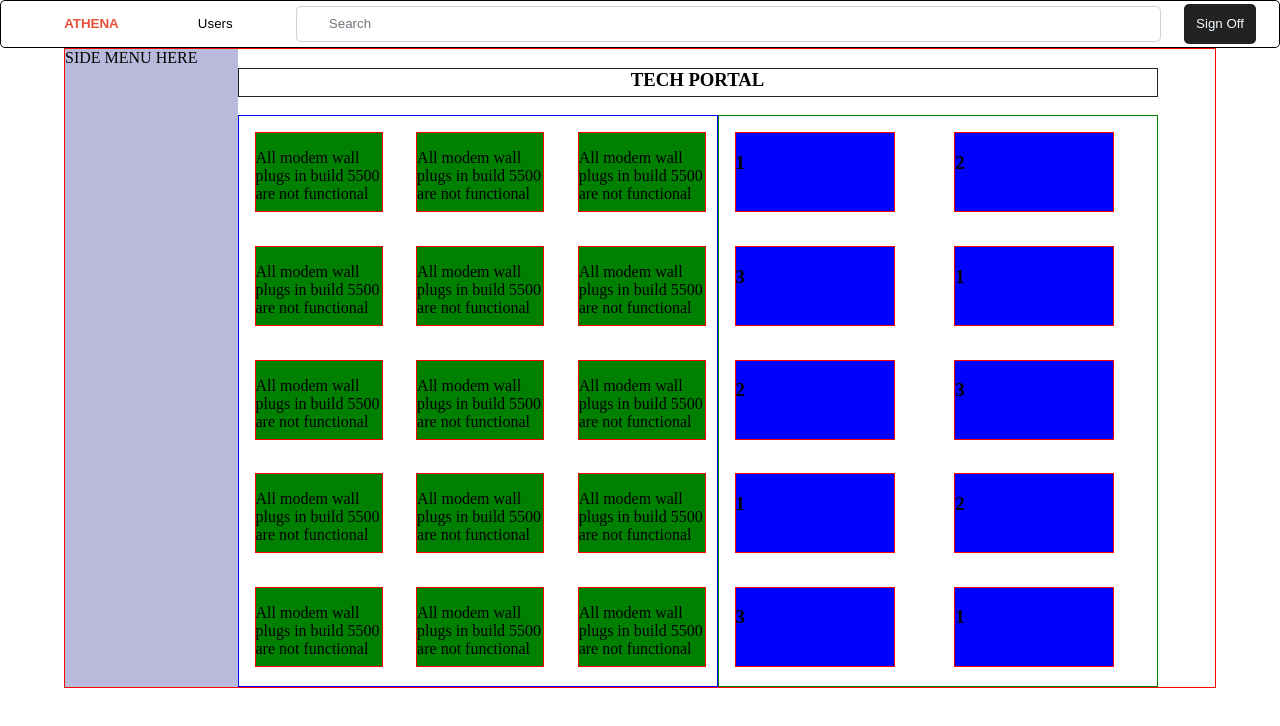
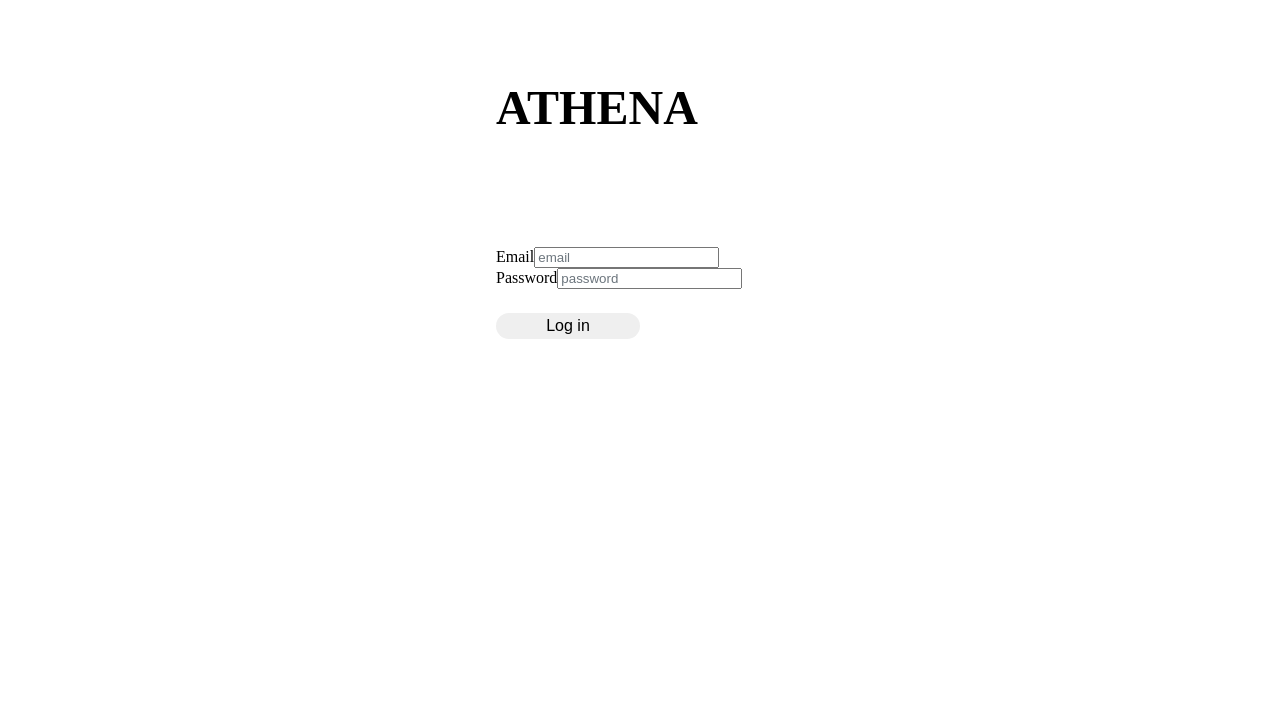
Before and after one commit to chiemelaumeh/TicketManager, a React (Create React App) app in the folder client/: page /tech in a window 1280 px wide. Shown: the top 726 px of the page. Built offline with nearby package versions, Linux system fonts and the light colour scheme.

Commit message:
added tech, user route, still issues with pathing

```diff
--- a/client/src/App.js
+++ b/client/src/App.js
@@ -19,23 +19,30 @@ import SingleTicket from "./Pages/SingleTicket";
 
 const App = () => {
 
-const {userRole} = useContext(LoginContext)
+  const { userRole } = useContext(LoginContext)
 
   return (
     <Router>
       <div className="App">
         <Routes>
-          <Route path="/" element={userRole === 'admin' ? <Navigate to="/admin"/> : <Login/>}/>
+          <Route path='/login' element={<Login />} />
 
-          <Route exact path="/admin" element={userRole === 'admin' ? <Admin />:<Login/>}/>
-          <Route exact path="/user" element={<User />} />
+          <Route path="/" element={userRole === 'admin' ? <Navigate to='/admin' /> : <Login />} />
+          <Route exact path="/admin" element={userRole === 'admin' ? <Admin /> : <Login />} />
+
+          <Route path="/" element={userRole === 'User' ? <Navigate to='/user' /> : <Login />} />
+          <Route exact path="/user" element={userRole === 'User' ? <User /> : <Login />} />
+
+          <Route path="/" element={userRole === 'tech' ? <Navigate to='/tech' /> : <Login />} />
+          <Route exact path="/tech" element={userRole === 'tech' ? <Tech /> : <Login />} />
+
           <Route exact path="/tech" element={<Tech />} />
-          <Route path='/login' element={<Login/>}/>
           <Route path="/tech/:ticketId" element={<SingleTicket />} />
+
           <Route path="/admin" element={<SharedLayout />}>
-          <Route path= "/admin/CreateAccount" element={<CreateAccount />}/>
-          <Route path= "/admin/ManageAccounts" element={<ManageAccounts/>}/>
-          <Route path= "/admin/TicketHistory" element={<TicketHistory />}/>
+            <Route path="/admin/CreateAccount" element={<CreateAccount />} />
+            <Route path="/admin/ManageAccounts" element={<ManageAccounts />} />
+            <Route path="/admin/TicketHistory" element={<TicketHistory />} />
           </Route>
 
         </Routes>
--- a/client/src/Components/Login/loginForm.js
+++ b/client/src/Components/Login/loginForm.js
@@ -6,10 +6,9 @@ import "../../CssFiles/login.css"
 import axios from 'axios';
 
 const LoginForm = () => {
-    const {setUserRole} = useContext(LoginContext)
+    const {setUserRole, userRole} = useContext(LoginContext)
 
     const onSubmit = async (values, actions) => {
-        // console.log(values)
         try {
             const { data } = await axios.post('http://localhost:6001/account/login', values)
             if (data.accessToken === undefined) return alert('Not Authorized');
```
